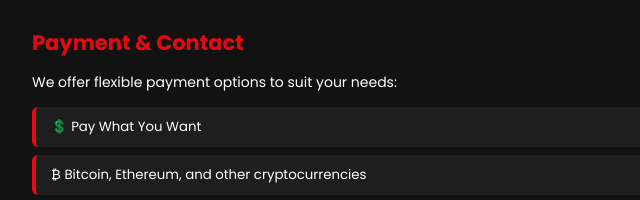
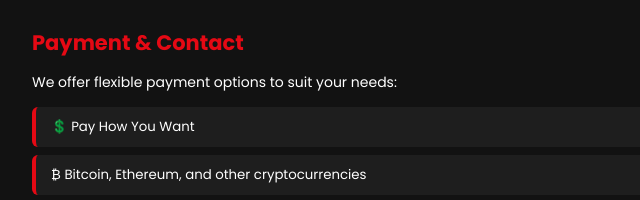
Before and after one commit to menards2fly/Scrumptious-Certs, a plain HTML site: page index.html in a window 1280 px wide. Shown: the part 1116-1316 px from the top of the page, 98-738 px from the left. Drawn offline with Linux system fonts and the light colour scheme.

Commit message:
Update index.html

```diff
--- a/index.html
+++ b/index.html
@@ -63,7 +63,7 @@
                 <h2>Payment & Contact</h2>
                 <p>We offer flexible payment options to suit your needs:</p>
                 <ul>
-                    <li>💲 Pay What You Want</li>
+                    <li>💲 Pay How You Want</li>
                     <li>₿ Bitcoin, Ethereum, and other cryptocurrencies</li>
                     <li>💵 Cash</li>
                     <li>💸 Cash App</li>
```
